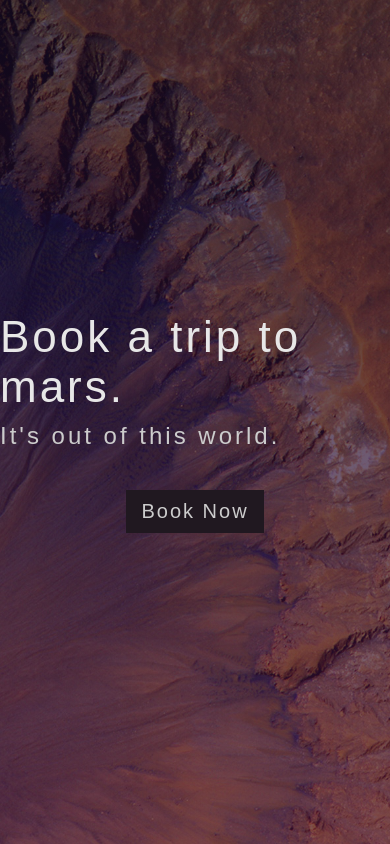
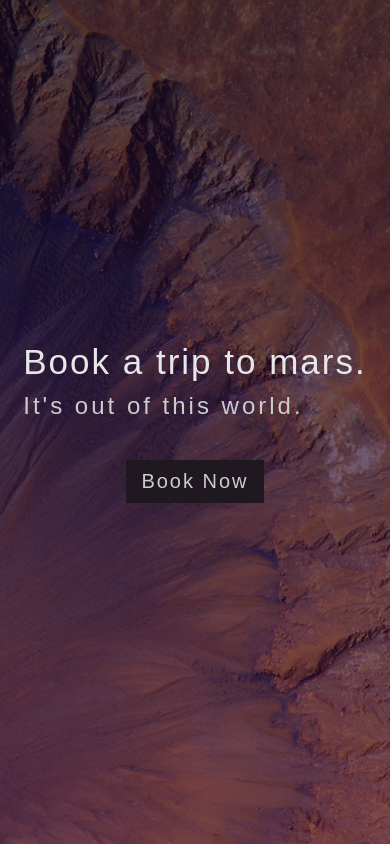
Before and after one commit to Jereme2147/code-collab, a plain HTML site: page index.html in a window 390 px wide. Drawn offline with nearby package versions, Linux system fonts and the light colour scheme.

Commit message:
Added some mobile responsiveness to the css

```diff
--- a/styles.css
+++ b/styles.css
@@ -46,3 +46,58 @@
   background: #512f4f;
   box-shadow: 0px 10px 38px -6px rgba(0,0,0,0.75);
 }
+
+/* Start small screens here ------********************/
+@media screen and (max-width: 480px) {
+   * {
+  margin: 0;
+  padding: 0;
+}
+
+.landing {
+  align-items: center;
+  background:linear-gradient(rgba(22, 11, 37, 0.71),rgba(62, 17, 60, 0.66)), url('assets/imgs/mars-hero.jpg');
+  background-position: center;
+  background-size: cover;
+  display: flex;
+  height: 100vh;
+  justify-content: center;
+  width: 100vw;
+}
+.landing-info {
+  padding: 10px;
+}
+
+.landing-title {
+  color: #e7e7e7;
+  font-family: sans-serif;
+  font-size: 35px;
+  font-weight: 300;
+  letter-spacing: 2px;
+}
+.landing-subtitle {
+  color: #ccc;
+  font-family: sans-serif;
+  font-size: 24px;
+  font-weight: 300;
+  letter-spacing: 3px;
+  margin-top: 10px;
+}
+.landing-button {
+  background: #201820;
+  border: none;
+  color: #ccc;
+  display: block;
+  font-size: 20px;
+  font-weight: 300;
+  letter-spacing: 2px;
+  margin: 40px auto 0;
+  outline: none;
+  padding: 10px 15px;
+  transition: all .3s ease;
+}
+.landing-button:hover {
+  background: #512f4f;
+  box-shadow: 0px 10px 38px -6px rgba(0,0,0,0.75);
+}
+}
```
